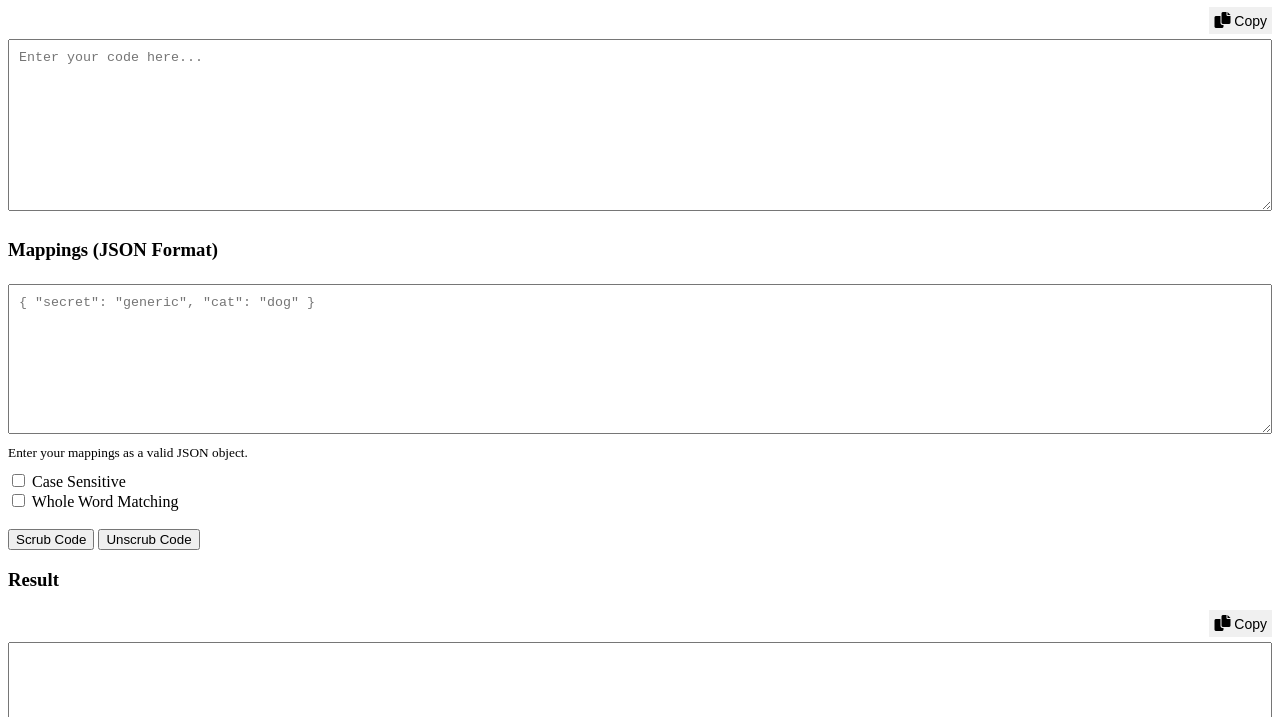
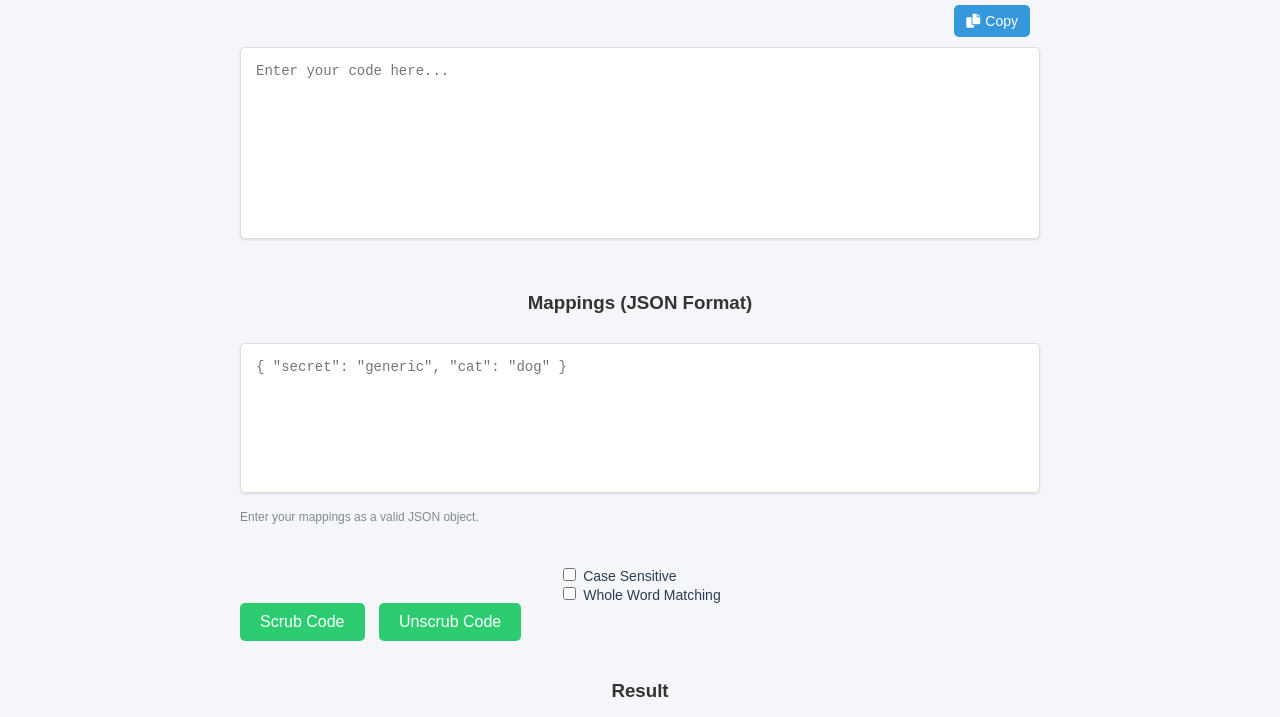
Before and after one commit to andrew-woosnam/codescrub, a website: page codescrub.html in a window 1280 px wide. Shown: the part 73-790 px from the top of the page. Drawn offline with Linux system fonts and the light colour scheme.

Commit message:
nice styling

```diff
--- a/codescrub.html
+++ b/codescrub.html
@@ -6,39 +6,96 @@
     <meta name="viewport" content="width=device-width, initial-scale=1.0">
     <title>CodeScrub - Scrub Sensitive Code</title>
     <style>
+        body {
+            font-family: 'Arial', sans-serif;
+            background-color: #f4f6f9;
+            margin: 0;
+            padding: 0;
+            display: flex;
+            flex-direction: column;
+            align-items: center;
+            justify-content: center;
+            min-height: 100vh;
+            color: #333;
+        }
+
+        h1 {
+            color: #2c3e50;
+            margin-bottom: 20px;
+        }
+
         textarea,
         input[type="text"] {
             width: 100%;
             box-sizing: border-box;
-            margin: 5px 0;
-            padding: 10px;
+            margin: 10px 0;
+            padding: 15px;
+            border-radius: 5px;
+            border: 1px solid #dcdcdc;
+            font-family: 'Courier New', monospace;
+            font-size: 14px;
+            background-color: #fff;
+            box-shadow: 0 1px 3px rgba(0, 0, 0, 0.1);
+            resize: none;
         }
 
         #mappingInput {
             height: 150px;
-            font-family: monospace;
         }
 
         .options {
-            margin-top: 10px;
+            margin-top: 20px;
+            font-size: 14px;
+            color: #2c3e50;
         }
 
         .copy-btn {
-            float: right;
-            background-color: #f0f0f0;
+            background-color: #3498db;
+            color: white;
             border: none;
-            padding: 5px;
+            padding: 8px 12px;
             cursor: pointer;
             font-size: 14px;
+            border-radius: 5px;
+            float: right;
+            display: flex;
+            align-items: center;
         }
 
         .copy-btn i {
-            font-size: 16px;
+            margin-right: 5px;
         }
 
         .text-box-wrapper {
             position: relative;
-            margin-bottom: 10px;
+            margin-bottom: 20px;
+            width: 80%;
+            max-width: 800px;
+        }
+
+        button {
+            background-color: #2ecc71;
+            color: white;
+            border: none;
+            padding: 10px 20px;
+            font-size: 16px;
+            border-radius: 5px;
+            cursor: pointer;
+            margin-right: 10px;
+            transition: background-color 0.3s ease;
+        }
+
+        button:hover {
+            background-color: #27ae60;
+        }
+
+        button:focus {
+            outline: none;
+        }
+
+        small {
+            font-size: 12px;
+            color: #7f8c8d;
         }
 
     </style>
@@ -54,8 +111,10 @@
     </div>
 
     <h3>Mappings (JSON Format)</h3>
-    <textarea id="mappingInput" placeholder='{ "secret": "generic", "cat": "dog" }'></textarea>
-    <small>Enter your mappings as a valid JSON object.</small>
+    <div class="text-box-wrapper">
+        <textarea id="mappingInput" placeholder='{ "secret": "generic", "cat": "dog" }'></textarea>
+        <small>Enter your mappings as a valid JSON object.</small>
+    </div>
 
     <div class="options">
         <label>
@@ -67,9 +126,10 @@
         </label>
     </div>
 
-    <br />
-    <button id="scrubBtn">Scrub Code</button>
-    <button id="unscrubBtn">Unscrub Code</button>
+    <div class="text-box-wrapper">
+        <button id="scrubBtn">Scrub Code</button>
+        <button id="unscrubBtn">Unscrub Code</button>
+    </div>
 
     <h3>Result</h3>
 
@@ -83,34 +143,21 @@
         function scrubCode(code, mappings, caseSensitive, wholeWord) {
             let scrubbedCode = code;
             for (const [sensitive, generic] of Object.entries(mappings)) {
-                // Escape special regex characters in the sensitive string
                 const escapedSensitive = sensitive.replace(/[.*+?^${}()|[\]\\]/g, '\\$&');
-
-                // Construct regex flags based on case sensitivity
-                const flags = caseSensitive ? 'g' : 'gi'; // 'g' for global, 'i' for case-insensitive
-
-                // Adjust regex pattern based on whole word matching
+                const flags = caseSensitive ? 'g' : 'gi';
                 const regexPattern = wholeWord ? `\\b${escapedSensitive}\\b` : escapedSensitive;
-
-                // Create a regex to match occurrences of the sensitive string
                 const regex = new RegExp(regexPattern, flags);
-
-                // Perform the replacement
                 scrubbedCode = scrubbedCode.replace(regex, generic);
             }
             return scrubbedCode;
         }
 
-        // Function to parse JSON and get mappings, and perform scrubbing/unscrubbing
         function translate(direction) {
             const code = document.getElementById('codeInput').value;
             const mappingInput = document.getElementById('mappingInput').value;
-
-            // Get options for case sensitivity and whole word matching
             const caseSensitive = document.getElementById('caseSensitive').checked;
             const wholeWord = document.getElementById('wholeWord').checked;
 
-            // Try parsing the JSON mappings
             let mappings = {};
             try {
                 mappings = JSON.parse(mappingInput);
@@ -119,7 +166,6 @@
                 return;
             }
 
-            // Reverse the mappings if unscrubbing
             if (direction === 'unscrub') {
                 const reversedMappings = {};
                 for (const [secret, generic] of Object.entries(mappings)) {
@@ -128,12 +174,10 @@
                 mappings = reversedMappings;
             }
 
-            // Scrub or unscrub the code based on direction
             const result = scrubCode(code, mappings, caseSensitive, wholeWord);
             document.getElementById('resultOutput').value = result;
         }
 
-        // Attach event listeners
         document.getElementById('scrubBtn').addEventListener('click', () => translate('scrub'));
         document.getElementById('unscrubBtn').addEventListener('click', () => translate('unscrub'));
 
```
